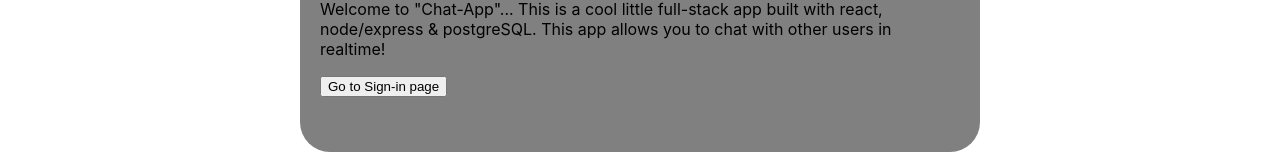
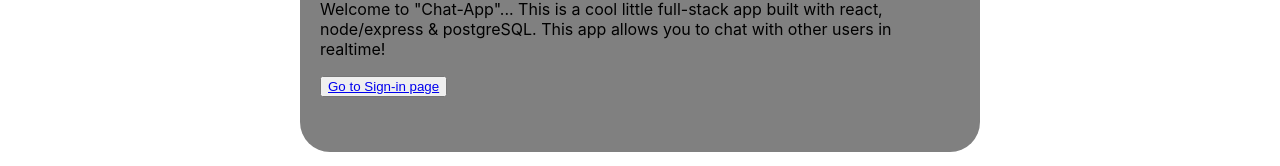
Before and after one commit to OmarMutd/Cross-Chat, a React (Create React App) app: page / in a window 1280 px wide. Shown: the part 288-454 px from the top of the page. Built offline with nearby package versions, Linux system fonts and the light colour scheme.

Commit message:
link tag

```diff
--- a/src/LandingPage/LandingPage.js
+++ b/src/LandingPage/LandingPage.js
@@ -1,6 +1,8 @@
 import React, { Component } from 'react'
+import './LandingPage.css'
+import { Link } from "react-router-dom";
 // Fragments
-import './LandingPage.css'
+
 
 export class LandingPage extends Component {
     render() {
@@ -14,9 +16,14 @@
 
       <div class='landing-page'>
        <p > Welcome to "Chat-App"... This is a cool little full-stack app built with react, node/express & postgreSQL. This app allows you to chat with other users in realtime!</p>
-    <button class='go-to-sign-in'> Go to Sign-in page</button>
+
+    <button class='go-to-sign-in'>
+    <Link to="/SignInPage">Go to Sign-in page</Link>
+    </button>
+
       </div>
       </div>
+
         )
     }
 }
```
